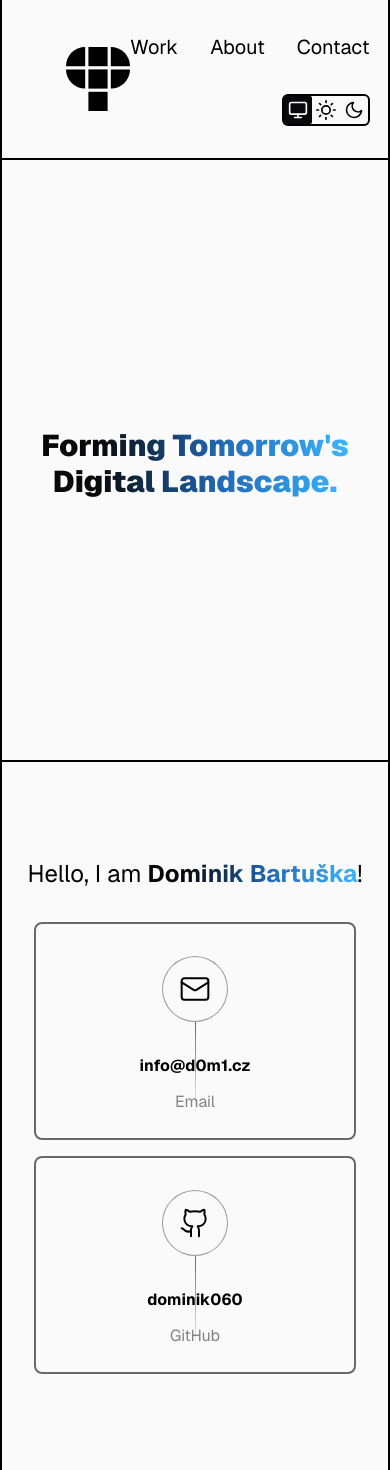
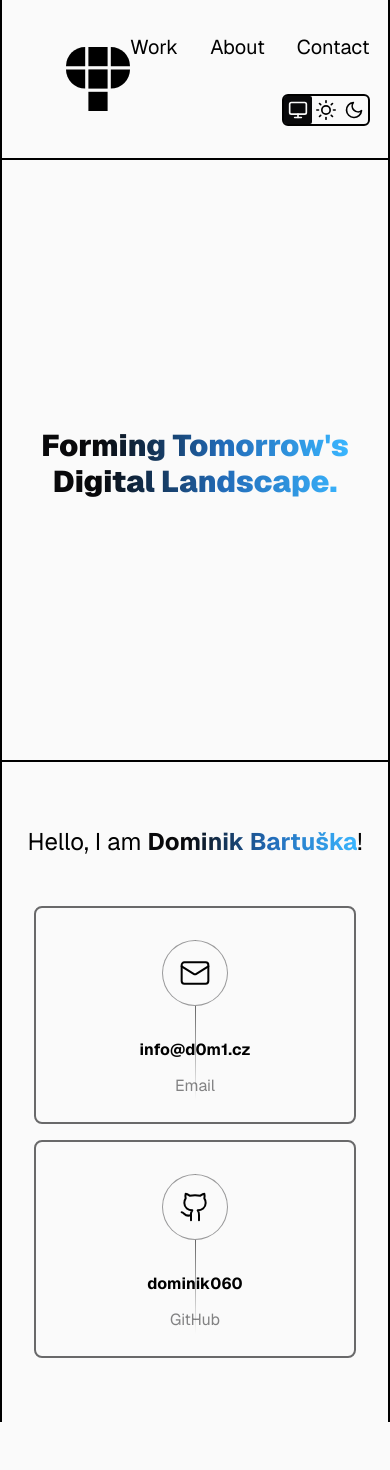
Before and after one commit to dominik060/d0m1.cz, a Next.js app: page / in a window 390 px wide. After the commit the page ends 1422 px from the top, so only its background shows below. Built offline with nearby package versions, Linux system fonts and the light colour scheme.

Commit message:
adjust y axis margins for different device widths

```diff
--- a/src/components/aboutme/AboutMe.tsx
+++ b/src/components/aboutme/AboutMe.tsx
@@ -7,8 +7,8 @@ type Props = {
 
 export default function AboutMe({ className }: Props) {
   return (
-    <div className="my-24 flex flex-col justify-center">
-      <AboutMeTitle className="mb-8" />
+    <div className="my-16 flex flex-col justify-center sm:my-20 md:my-24">
+      <AboutMeTitle className="mb-12 sm:mb-16 md:mb-20" />
       <ContactsCardBoard />
     </div>
   );
```
